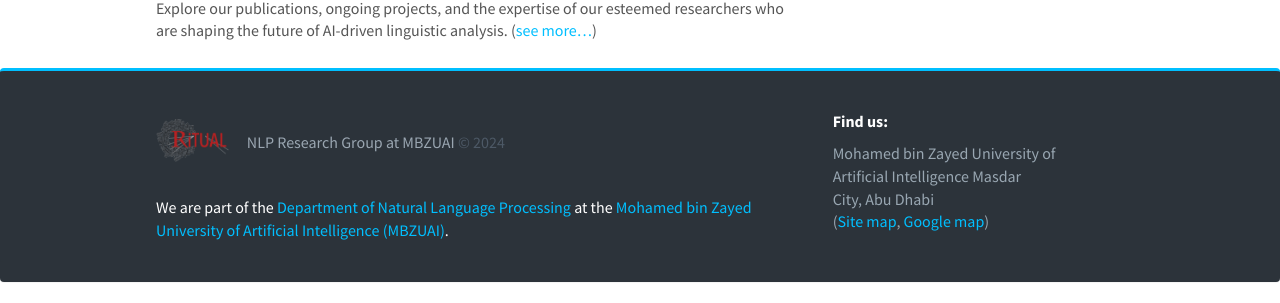
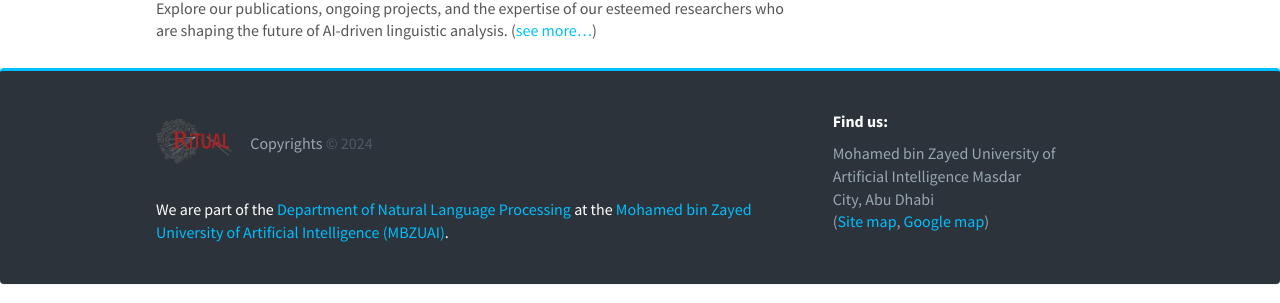
Before and after one commit to RamzaBasharat/MBZUAI, a Jekyll site: the page built from _pages/home.md, in a window 1280 px wide and 900 px high, scrolled down 591 px. Shown: the part 594-897 px from the top of the window. Built offline with Jekyll 4.4.1, drawn with Linux system fonts in a browser that asks for light colours; nearby versions of some CDN libraries.

Commit message:
updating logo

```diff
--- a/_includes/footer.html
+++ b/_includes/footer.html
@@ -4,8 +4,8 @@
 	  <div class="row bg-color">
 		<div class="col-sm-8">
 
-		  <p class="grayish"><img src="{{ site.url }}{{ site.baseurl }}/images/icon/logo.png" alt="Logo" height="43px" class="footer-icon">
-          NLP Research Group at MBZUAI  <span class="gray"> &copy 2024</span></p>
+		  <p class="grayish"><img src="{{ site.url }}{{ site.baseurl }}/images/icon/logo.png" alt="Logo" height="45px" class="footer-icon">
+          Copyrights  <span class="gray"> &copy 2024</span></p>
 
               <p>We are part of the <a href="https://mbzuai.ac.ae/research/department/natural-language-processing-department/" target="_blank">Department of Natural Language Processing</a> at the<a href="https://mbzuai.ac.ae/" target="_blank"> Mohamed bin Zayed University of Artificial Intelligence (MBZUAI)</a>.</p>
 
```
